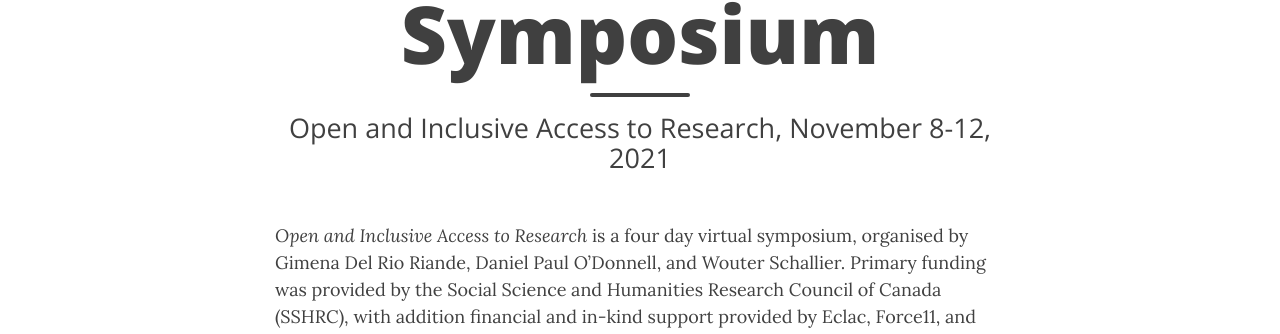
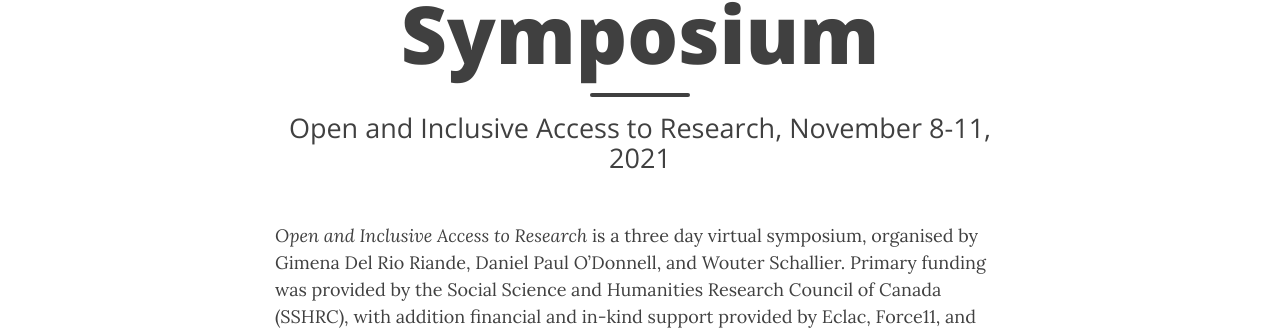
Before and after one commit to caedmon5/OIAR, a Jekyll site: the page built from aboutOIAR.md, in a window 1280 px wide and 900 px high. Shown: the part 229-563 px from the top of the window. Built offline with Jekyll 4.4.1, drawn with Linux system fonts in a browser that asks for light colours; nearby versions of some CDN libraries; comment, search, counter and statistics services are not loaded; some of the changed text lies outside the part shown.

Commit message:
Changed days

```diff
--- a/aboutOIAR.md
+++ b/aboutOIAR.md
@@ -1,10 +1,10 @@
 ---
 layout: page
 title: About the Symposium
-subtitle: Open and Inclusive Access to Research, November 8-12, 2021
+subtitle: Open and Inclusive Access to Research, November 8-11, 2021
 ---
 
-_Open and Inclusive Access to Research_ is a four day virtual symposium, organised by Gimena Del Rio Riande, Daniel Paul O'Donnell, and Wouter Schallier. Primary funding was provided by the Social Science and Humanities Research Council of Canada (SSHRC), with addition financial and in-kind support provided by Eclac, Force11, and the Sloan Foundation through the _Reimagining Educational Practices for Open_ (REPO) project. The coapplicants and collaborators on the proposal were Gimena Del Rio Riande, CONICYT; Juan Pablo Alperin, Simon Fraser University; Wouter Schallier, ECLAC; and Tanja Niemann, Université de Montréal.
+_Open and Inclusive Access to Research_ is a three day virtual symposium, organised by Gimena Del Rio Riande, Daniel Paul O'Donnell, and Wouter Schallier. Primary funding was provided by the Social Science and Humanities Research Council of Canada (SSHRC), with addition financial and in-kind support provided by Eclac, Force11, and the Sloan Foundation through the _Reimagining Educational Practices for Open_ (REPO) project. The coapplicants and collaborators on the proposal were Gimena Del Rio Riande, CONICYT; Juan Pablo Alperin, Simon Fraser University; Wouter Schallier, ECLAC; and Tanja Niemann, Université de Montréal.
 
 The goal of this workshop is to bring experts and early career research professionals from Canada and Latin America together in a bilingual workshop environment that will enable them to exchange knowledge and expertise about Open Research Practices in a strategic yet very hands-on manner, with panels and prominent speakers from both continents. Researchers and policy makers in both Canada and Latin America have played leading roles internationally in the area of Open and Inclusive access to research, and particularly in Open Access, Open Data, and Open Science and Scholarship as a means to achieve this. The goal of this workshop is to bring those experts and early career researchers together to discuss areas of convergence and difference in a more systematic way.
 
```
